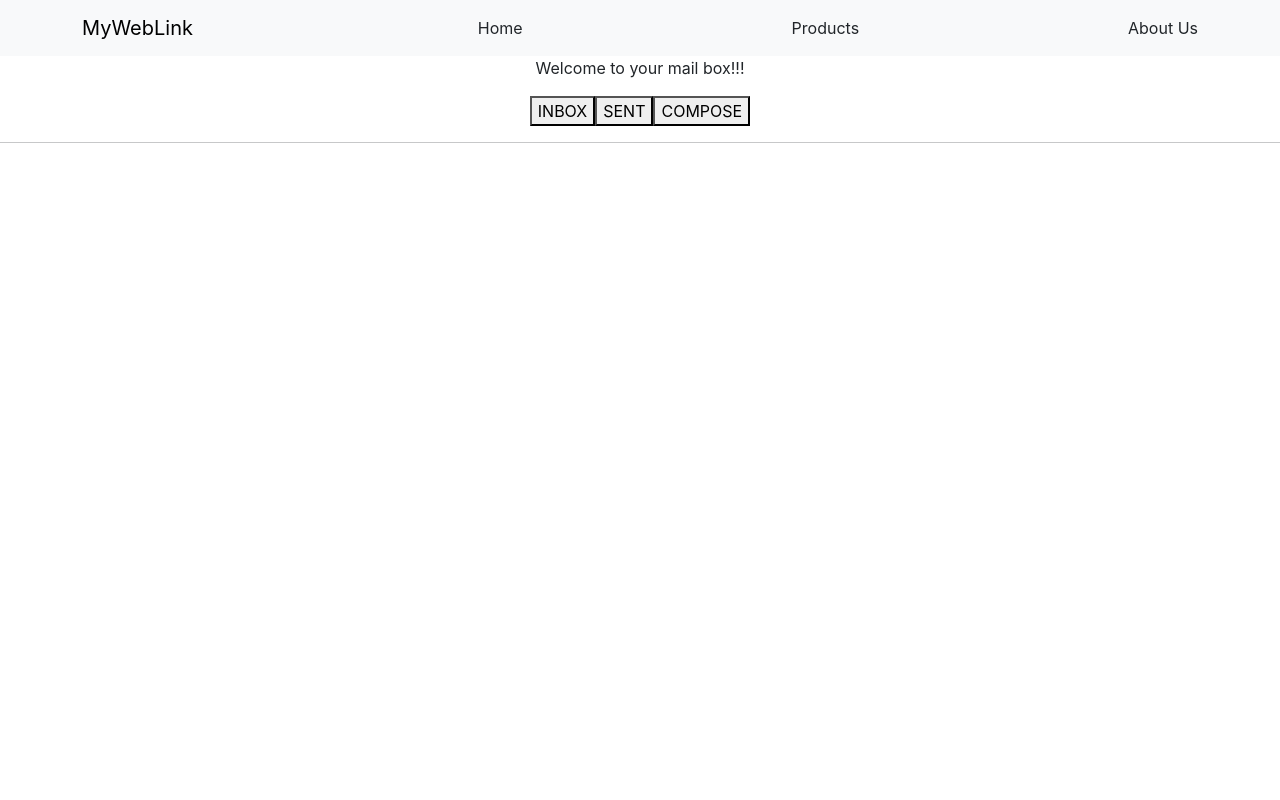
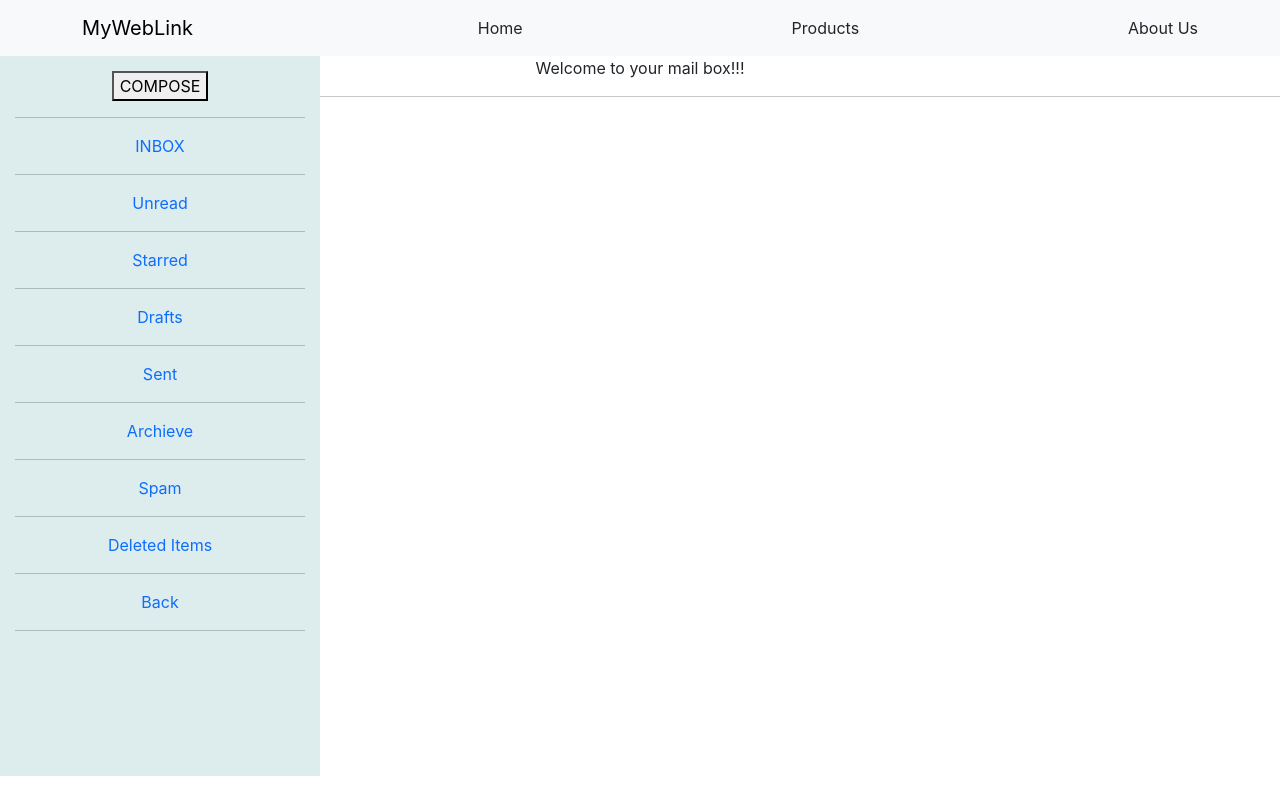
Before and after one commit to swatidurgekar/mailbox-client, a React (Create React App) app: page /welcome in a window 1280 px wide. Built offline with nearby package versions, Linux system fonts and the light colour scheme.

Commit message:
Inbox view page

```diff
--- /dev/null
+++ b/src/Components/Inbox.css
@@ -0,0 +1,8 @@
+.inbox {
+  height: 90%;
+  width: 75%;
+  margin-left: auto;
+}
+.from {
+  margin-right: 35%;
+}
--- a/src/Components/Inbox.js
+++ b/src/Components/Inbox.js
@@ -1,4 +1,6 @@
 import { useEffect, useState } from "react";
+import Sidebar from "./Sidebar";
+import "./Inbox.css";
 
 const Inbox = () => {
   const email = localStorage.getItem("email");
@@ -30,19 +32,16 @@ const Inbox = () => {
 
   return (
     <div>
+      <Sidebar />
       <h1>INBOX</h1>
       <hr />
       {inbox.map((mail) => {
         return (
-          <div key={mail.subject}>
-            <b>subject: </b>
-            {`${mail.subject}`}
-            <br />
-            <b>From: </b>
-            {mail.from}
-            <br />
-            <b>message: </b>
-            {mail.mail}
+          <div className="inbox">
+            <b>
+              <span className="from">{mail.from}</span>
+              <span>{mail.mail}</span>
+            </b>
             <hr />
           </div>
         );
--- /dev/null
+++ b/src/Components/SentBox.css
@@ -0,0 +1,8 @@
+.sent {
+  height: 90%;
+  width: 75%;
+  margin-left: auto;
+}
+.to {
+  margin-right: 35%;
+}
--- a/src/Components/SentBox.js
+++ b/src/Components/SentBox.js
@@ -1,4 +1,6 @@
 import { useEffect, useState } from "react";
+import Sidebar from "./Sidebar";
+import "./SentBox.css";
 
 const SentBox = () => {
   const email = localStorage.getItem("email");
@@ -30,19 +32,16 @@ const SentBox = () => {
 
   return (
     <div>
+      <Sidebar />
       <h1>SENT</h1>
       <hr />
       {sent.map((mail) => {
         return (
-          <div key={mail.subject}>
-            <b>subject: </b>
-            {`${mail.subject}`}
-            <br />
-            <b>To: </b>
-            {mail.to}
-            <br />
-            <b>message: </b>
-            {mail.mail}
+          <div className="sent">
+            <b>
+              <span className="to">{mail.to}</span>
+              <span>{mail.mail}</span>
+            </b>
             <hr />
           </div>
         );
--- /dev/null
+++ b/src/Components/Sidebar.css
@@ -0,0 +1,14 @@
+.sidebar {
+  height: 90%;
+  width: 25%;
+  background-color: rgb(221, 236, 236);
+  position: absolute;
+  margin: auto auto;
+  overflow: hidden;
+  z-index: 100;
+  padding: 15px 15px;
+}
+
+.navlink {
+  text-decoration: none;
+}
--- /dev/null
+++ b/src/Components/Sidebar.js
@@ -0,0 +1,39 @@
+import { NavLink } from "react-router-dom";
+import "./Sidebar.css";
+
+const Sidebar = () => {
+  return (
+    <div className="sidebar">
+      <NavLink to="/compose">
+        <button>COMPOSE</button>
+      </NavLink>
+      <hr />
+      <NavLink className="navlink" to="/inbox">
+        INBOX
+      </NavLink>
+      <hr />
+      <NavLink className="navlink">Unread</NavLink>
+      <hr />
+      <NavLink className="navlink">Starred</NavLink>
+      <hr />
+      <NavLink className="navlink">Drafts</NavLink>
+      <hr />
+      <NavLink className="navlink" to="/sent">
+        Sent
+      </NavLink>
+      <hr />
+      <NavLink className="navlink">Archieve</NavLink>
+      <hr />
+      <NavLink className="navlink">Spam</NavLink>
+      <hr />
+      <NavLink className="navlink">Deleted Items</NavLink>
+      <hr />
+      <NavLink to="/welcome" className="navlink">
+        Back
+      </NavLink>
+      <hr />
+    </div>
+  );
+};
+
+export default Sidebar;
--- a/src/Components/Welcome.js
+++ b/src/Components/Welcome.js
@@ -1,26 +1,10 @@
-import { useNavigate } from "react-router-dom";
+import Sidebar from "./Sidebar";
 
 const Welcome = () => {
-  const navigate = useNavigate();
-
-  const compose = () => {
-    navigate("/compose");
-  };
-
-  const sent = () => {
-    navigate("/sent");
-  };
-
-  const inbox = () => {
-    navigate("/inbox");
-  };
-
   return (
     <div>
+      <Sidebar />
       <p>Welcome to your mail box!!!</p>
-      <button onClick={inbox}>INBOX</button>
-      <button onClick={sent}>SENT</button>
-      <button onClick={compose}>COMPOSE</button>
       <hr />
     </div>
   );
```
